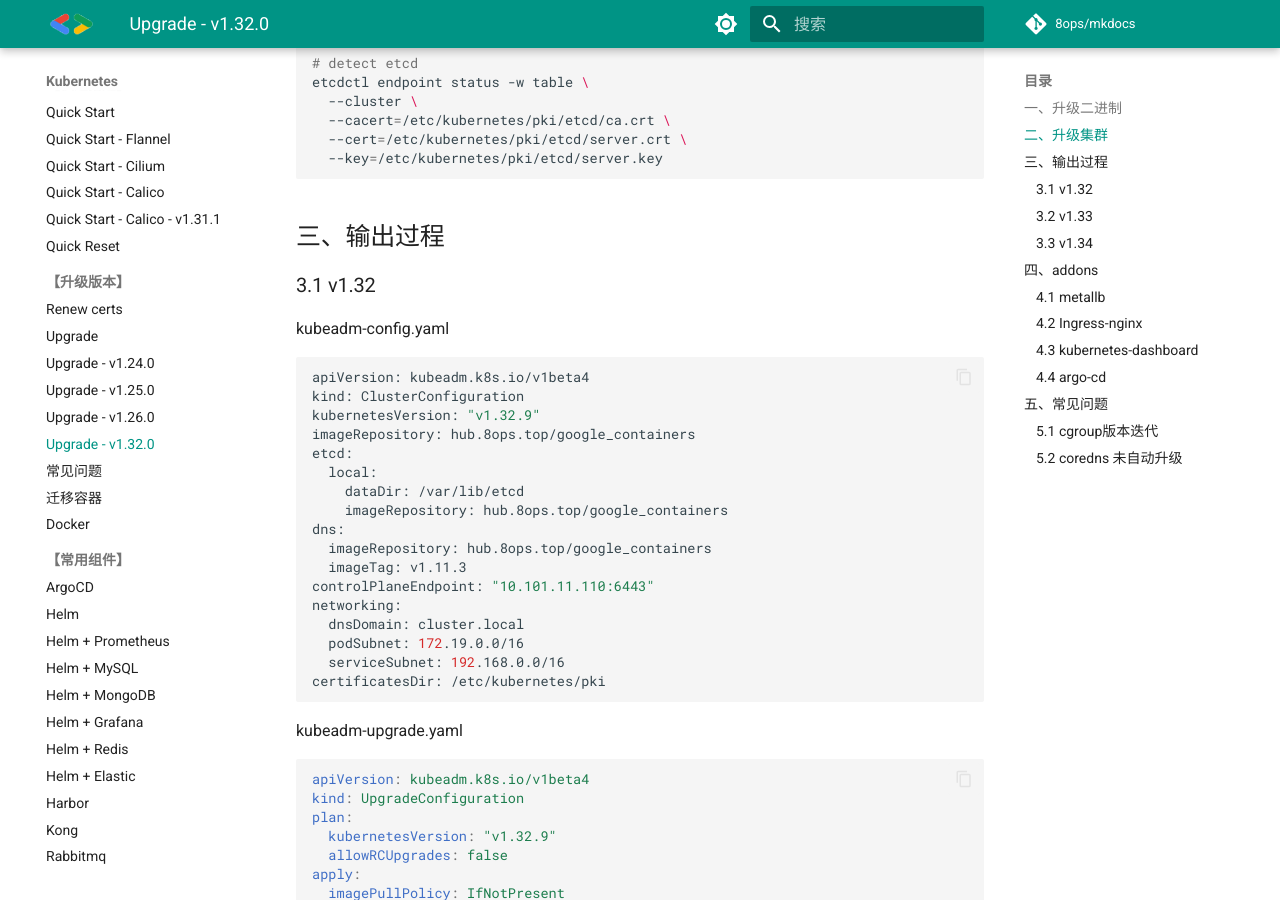
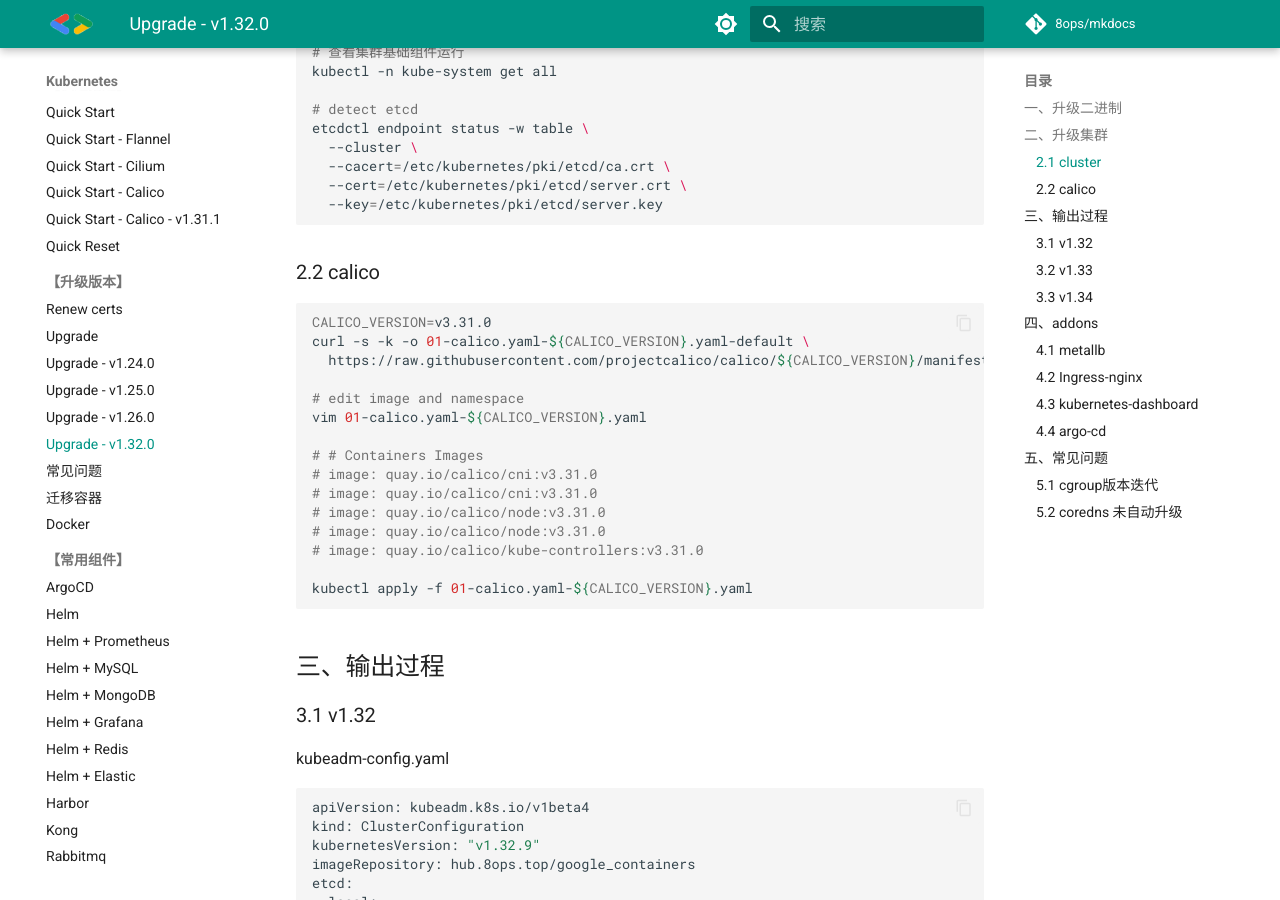
Before and after one commit to 8ops/mkdocs, an MkDocs documentation site: the page built from docs/kubernetes/06-cluster-upgrade-1.32.md, in a window 1280 px wide and 900 px high, scrolled down 3468 px. Built offline with MkDocs 1.6.1 and Material for MkDocs 9.7.7, drawn with Linux system fonts in a browser that asks for light colours; comment, search, counter and statistics services are not loaded; some of the changed text lies outside the part shown.

Commit message:
build calico

````diff
--- a/docs/kubernetes/06-cluster-upgrade-1.32.md
+++ b/docs/kubernetes/06-cluster-upgrade-1.32.md
@@ -92,6 +92,8 @@ ls -l /var/lib/{containerd,etcd,kubelet}
 
 ## 二、升级集群
 
+### 2.1 cluster
+
 ```bash
 etcdctl member list -w table \
   --endpoints=https://127.0.0.1:2379 \
@@ -181,6 +183,31 @@ etcdctl endpoint status -w table \
   --cert=/etc/kubernetes/pki/etcd/server.crt \
   --key=/etc/kubernetes/pki/etcd/server.key
 ```
+
+
+
+### 2.2 calico
+
+```bash
+CALICO_VERSION=v3.31.0
+curl -s -k -o 01-calico.yaml-${CALICO_VERSION}.yaml-default \
+  https://raw.githubusercontent.com/projectcalico/calico/${CALICO_VERSION}/manifests/calico.yaml
+
+# edit image and namespace
+vim 01-calico.yaml-${CALICO_VERSION}.yaml
+
+# # Containers Images
+# image: quay.io/calico/cni:v3.31.0
+# image: quay.io/calico/cni:v3.31.0
+# image: quay.io/calico/node:v3.31.0
+# image: quay.io/calico/node:v3.31.0
+# image: quay.io/calico/kube-controllers:v3.31.0
+
+kubectl apply -f 01-calico.yaml-${CALICO_VERSION}.yaml
+
+```
+
+
 
 
 
@@ -870,6 +897,22 @@ helm upgrade --install kubernetes-dashboard \
 ### 4.4 argo-cd
 
 ```bash
+helm repo add argoproj https://argoproj.github.io/argo-helm
+helm repo update argoproj
+helm search repo argo-cd
+
+helm show values argoproj/argo-cd \
+  --version 9.0.5 > argo-cd.yaml-9.0.5-default
+
+# # Containers Images
+# quay.io/argoproj/argocd:v3.1.9
+# ghcr.io/dexidp/dex:v2.44.0
+
+helm upgrade --install argo-cd argoproj/argo-cd \
+  -n kube-server \
+  -f argo-cd.yaml-9.0.5 \
+  --version 9.0.5 --debug
+
 ```
 
 
````
Also changed, not shown: docs/kubernetes/04-argocd.md (+2 -0 lines), docs/kubernetes/42-metallb.md (+2 -0 lines).
